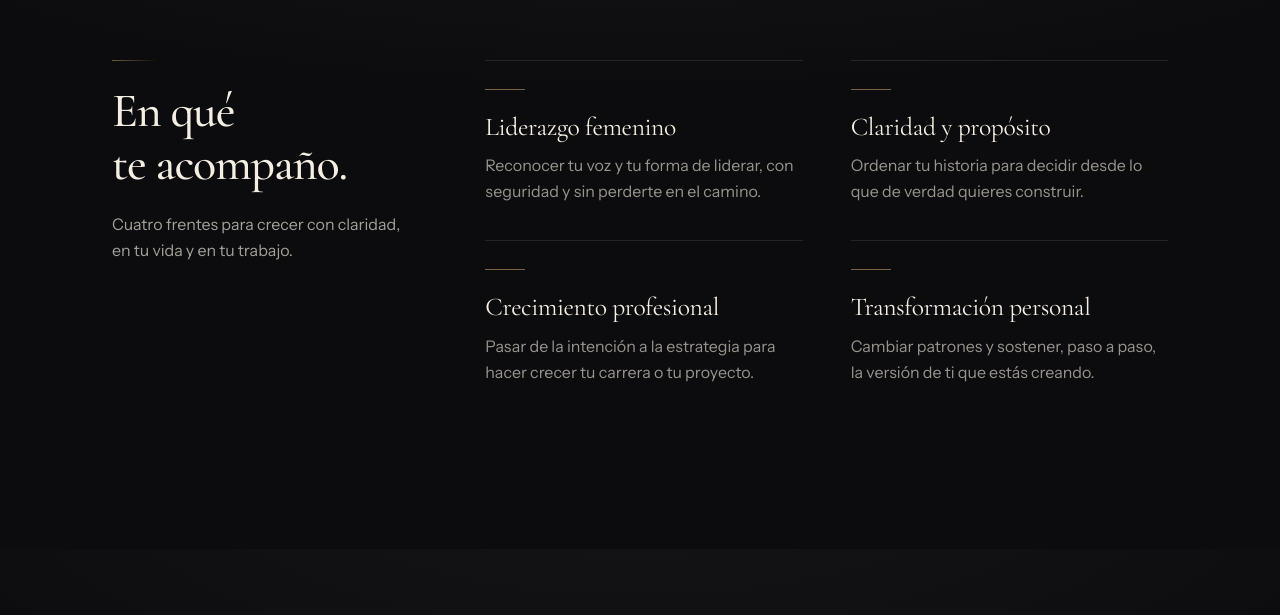
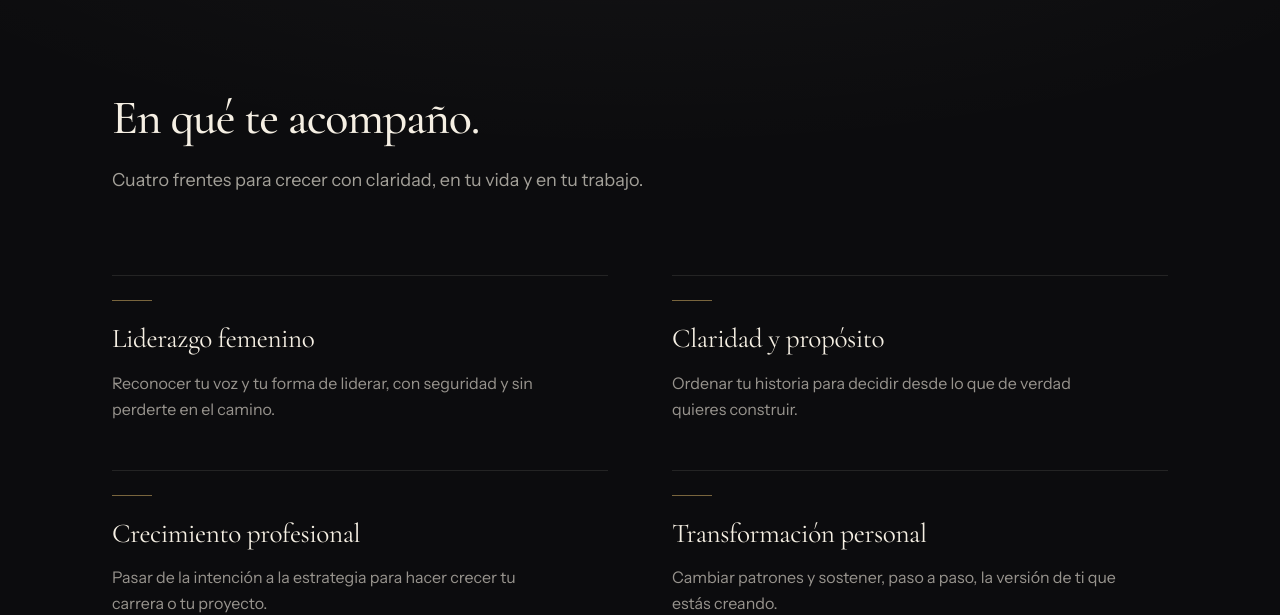
Before and after one commit to JHStudio-dev/ZinaSinergia-web, a Next.js app: page / in a window 1280 px wide. Shown: the part 1953-2568 px from the top of the page. Built offline with nearby package versions, Linux system fonts and the light colour scheme.

Commit message:
style: redesign impact areas

```diff
--- a/src/components/sections/ImpactAreas.tsx
+++ b/src/components/sections/ImpactAreas.tsx
@@ -6,32 +6,29 @@ export function ImpactAreas() {
   const { impactAreas } = site;
 
   return (
-    <section id="areas" className="zs-surface scroll-mt-24 py-24 sm:py-32">
-      <Container className="grid gap-12 lg:grid-cols-12 lg:gap-16">
-        <div className="lg:col-span-4">
-          <AnimatedReveal>
-            <span className="zs-rule-left block h-px w-16" aria-hidden />
-            <h2 className="mt-6 font-display text-4xl font-medium leading-[1.1] tracking-tight text-ivory sm:text-5xl">
-              {impactAreas.heading}
-            </h2>
-            <p className="mt-5 max-w-sm text-base leading-relaxed text-ivory/65">
-              {impactAreas.intro}
-            </p>
-          </AnimatedReveal>
-        </div>
+    <section id="areas" className="zs-surface scroll-mt-24 py-24 sm:py-32 lg:py-40">
+      <Container>
+        <AnimatedReveal className="max-w-3xl">
+          <h2 className="font-display text-3xl font-medium leading-[1.12] tracking-tight text-ivory sm:text-4xl lg:text-5xl">
+            {impactAreas.heading}
+          </h2>
+          <p className="mt-5 max-w-xl text-base leading-relaxed text-ivory/65 sm:text-lg">
+            {impactAreas.intro}
+          </p>
+        </AnimatedReveal>
 
-        <div className="grid gap-x-12 sm:grid-cols-2 lg:col-span-8">
+        <div className="mt-16 grid gap-x-16 gap-y-12 sm:grid-cols-2 lg:mt-20">
           {impactAreas.items.map((item, i) => (
-            <AnimatedReveal key={item.title} delay={i * 80} className="h-full">
-              <article className="group h-full border-t border-ivory/10 pb-9 pt-7">
+            <AnimatedReveal key={item.title} delay={i * 80}>
+              <article className="group border-t border-ivory/10 pt-6">
                 <span
                   aria-hidden
                   className="block h-px w-10 bg-gold/60 transition-all duration-300 group-hover:w-16"
                 />
-                <h3 className="mt-5 font-display text-2xl text-ivory sm:text-[1.6rem]">
+                <h3 className="mt-5 font-display text-2xl text-ivory sm:text-[1.7rem]">
                   {item.title}
                 </h3>
-                <p className="mt-2 max-w-md text-base leading-relaxed text-ivory/60">
+                <p className="mt-3 max-w-md text-base leading-relaxed text-ivory/60">
                   {item.description}
                 </p>
               </article>
```
